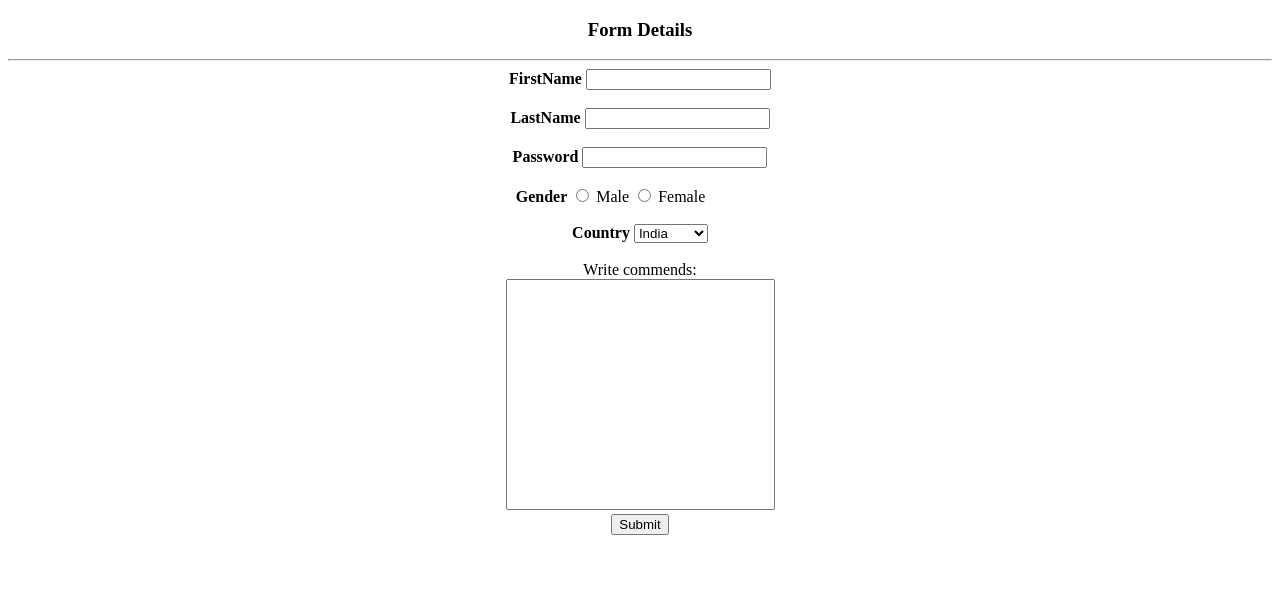
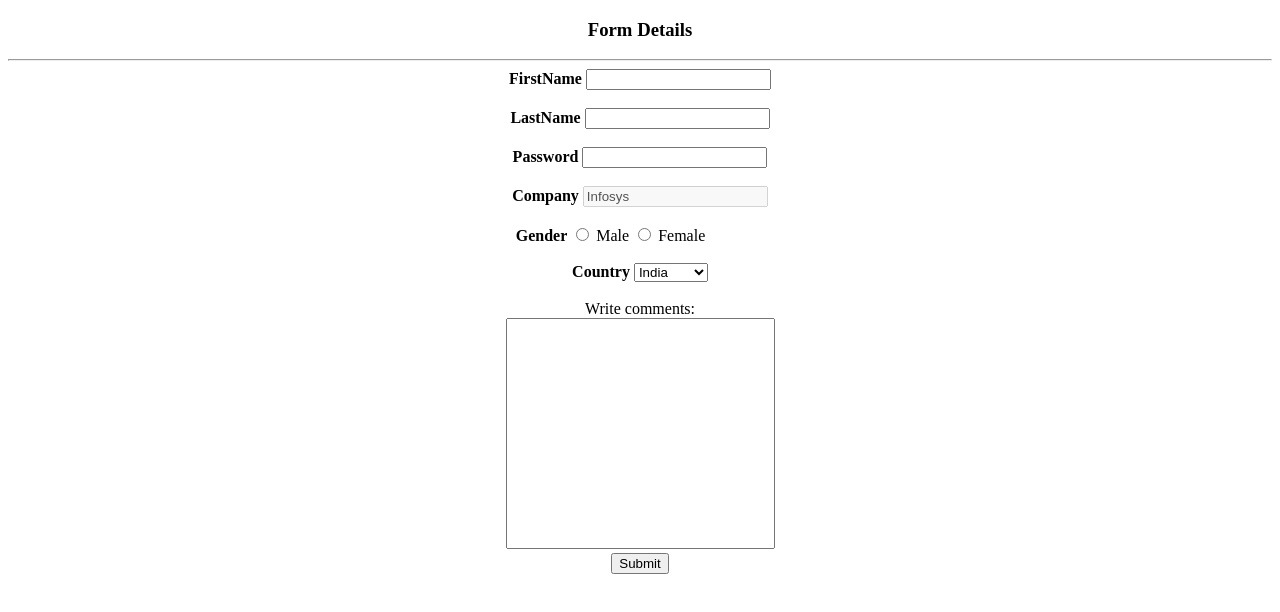
Before and after one commit to Devaraj03/Educators-Day1, a plain HTML site: page forms.html in a window 1280 px wide. Drawn offline with Linux system fonts and the light colour scheme.

Commit message:
Update forms.html

```diff
--- a/forms.html
+++ b/forms.html
@@ -24,6 +24,10 @@
     <input id=lastname type="text">
     <br/>
     <br/>
+    <label for="company"><b>Company</b></label>
+    <input id=company type="text" value="Infosys" disabled>
+    <br/>
+    <br/>
         <!-- radio -->
     <div style="padding-right: 59px;">
     <text><b>Gender</b></text>
@@ -46,7 +50,7 @@
     <br/>
     <br/>
     </label>
-    <label for="textarea">Write commends:</label>
+    <label for="textarea">Write comments:</label>
     <br/>
     <textarea name="submit" id="textarea" cols="31" rows="15" style="resize: none;"></textarea>
     <br/>
```
